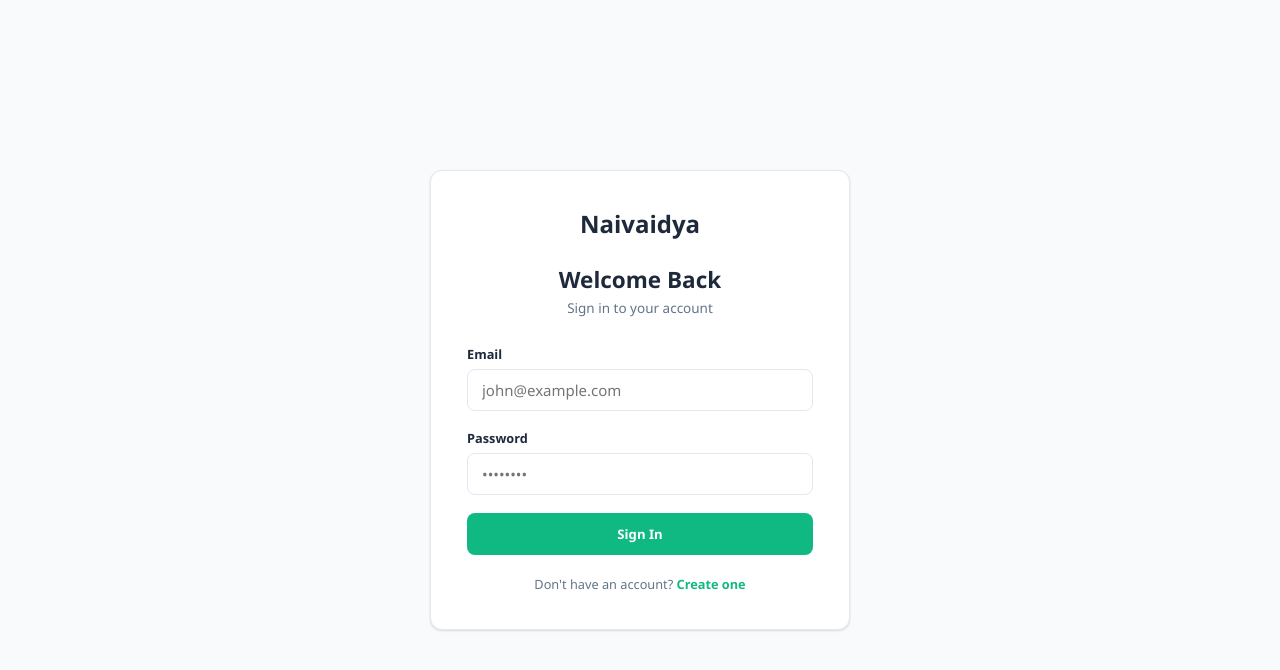
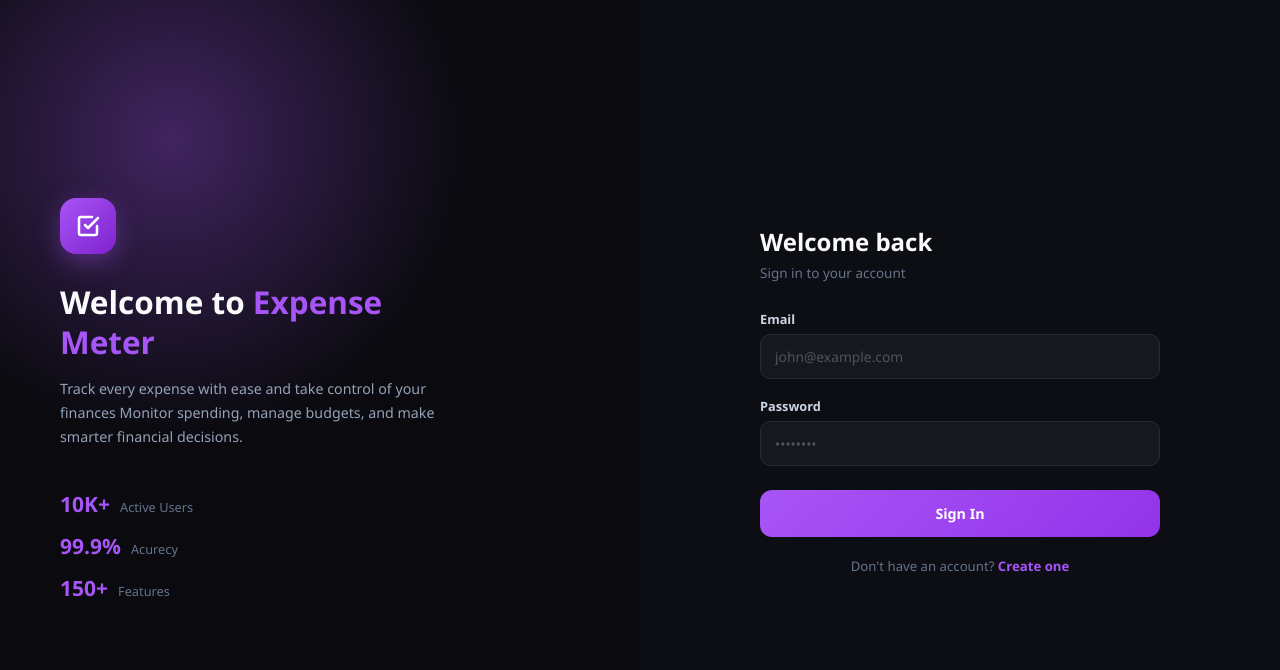
Before and after one commit to ramnathgknaivaidya/Expense-Meter, a React (Vite) app in the folder Frontend/: page /login in a window 1280 px wide. Shown: the top 670 px of the page. Built offline with nearby package versions, Linux system fonts and the light colour scheme.

Commit message:
Update login and register UI with styling improvements and backend dependencies

```diff
--- a/Frontend/src/App.jsx
+++ b/Frontend/src/App.jsx
@@ -11,6 +11,7 @@ import Budget from './pages/Budget';
 import Profile from './pages/Profile';
 import Login from './pages/Login';
 import Register from './pages/Register';
+import './index.css';
 
 function AppLayout() {
   const { user } = useAuth();
--- a/Frontend/src/index.css
+++ b/Frontend/src/index.css
@@ -312,3 +312,135 @@ tr:hover { background: rgba(0,0,0,0.01); }
   .filter-bar { flex-direction: column; }
   .filter-bar input, .filter-bar select { min-width: auto; width: 100%; }
 }
+
+/* ===== Dark Split Login Page ===== */
+.dl-page {
+  min-height: 100vh;
+  display: flex;
+  background: #0a0a0f;
+  font-family: var(--font);
+}
+
+.dl-left-panel {
+  flex: 1;
+  max-width: 640px;
+  position: relative;
+  display: flex;
+  align-items: center;
+  padding: 60px;
+  overflow: hidden;
+  background: #0a0a0f;
+}
+.dl-left-glow {
+  position: absolute;
+  top: -20%;
+  left: -20%;
+  width: 600px;
+  height: 600px;
+  background: radial-gradient(circle, rgba(168,85,247,0.35) 0%, transparent 70%);
+  pointer-events: none;
+}
+.dl-left-content { position: relative; z-index: 1; max-width: 420px; }
+.dl-logo {
+  width: 56px; height: 56px;
+  border-radius: 16px;
+  background: linear-gradient(135deg, #a855f7, #7e22ce);
+  display: flex; align-items: center; justify-content: center;
+  margin-bottom: 28px;
+  box-shadow: 0 8px 24px rgba(168,85,247,0.35);
+}
+.dl-brand-title {
+  color: #f8fafc;
+  font-size: 2.1rem;
+  font-weight: 800;
+  line-height: 1.25;
+  margin-bottom: 16px;
+}
+.dl-brand-title span { color: #a855f7; }
+.dl-brand-desc {
+  color: #94a3b8;
+  font-size: 0.95rem;
+  line-height: 1.7;
+  margin-bottom: 40px;
+}
+.dl-stats { display: flex; flex-direction: column; gap: 14px; }
+.dl-stat { display: flex; align-items: baseline; gap: 10px; }
+.dl-stat-value { color: #a855f7; font-size: 1.4rem; font-weight: 800; }
+.dl-stat-label { color: #64748b; font-size: 0.85rem; }
+
+.dl-right-panel {
+  flex: 1;
+  display: flex;
+  align-items: center;
+  justify-content: center;
+  background: #0d0d14;
+  padding: 40px;
+}
+.dl-form-wrap { width: 100%; max-width: 400px; }
+.dl-title { color: #f8fafc; font-size: 1.6rem; font-weight: 800; margin-bottom: 6px; }
+.dl-subtitle { color: #64748b; font-size: 0.9rem; margin-bottom: 28px; }
+
+.dl-error {
+  background: rgba(239,68,68,0.12);
+  color: #f87171;
+  padding: 10px 14px;
+  border-radius: 8px;
+  font-size: 0.85rem;
+  margin-bottom: 20px;
+  text-align: center;
+}
+
+.dl-form-group { margin-bottom: 18px; }
+.dl-form-group label {
+  display: block;
+  font-size: 0.85rem;
+  font-weight: 600;
+  color: #cbd5e1;
+  margin-bottom: 6px;
+}
+.dl-form-group input {
+  width: 100%;
+  padding: 12px 14px;
+  font-size: 0.92rem;
+  color: #f8fafc;
+  background: #17171f;
+  border: 1.5px solid #2a2a35;
+  border-radius: 10px;
+  transition: all 0.2s;
+}
+.dl-form-group input::placeholder { color: #52525b; }
+.dl-form-group input:focus {
+  outline: none;
+  border-color: #a855f7;
+  box-shadow: 0 0 0 3px rgba(168,85,247,0.18);
+}
+
+.dl-btn-primary {
+  width: 100%;
+  padding: 14px;
+  border: none;
+  border-radius: 12px;
+  background: linear-gradient(135deg, #a855f7, #9333ea);
+  color: #fff;
+  font-weight: 700;
+  font-size: 0.95rem;
+  cursor: pointer;
+  transition: all 0.2s;
+  margin-top: 6px;
+}
+.dl-btn-primary:hover { filter: brightness(1.1); transform: translateY(-1px); }
+.dl-btn-primary:disabled { opacity: 0.6; cursor: not-allowed; }
+
+.dl-footer {
+  text-align: center;
+  margin-top: 20px;
+  color: #64748b;
+  font-size: 0.88rem;
+}
+.dl-link { color: #a855f7; font-weight: 700; cursor: pointer; text-decoration: none; }
+.dl-link:hover { text-decoration: underline; }
+
+@media (max-width: 900px) {
+  .dl-left-panel { display: none; }
+  .dl-right-panel { padding: 24px; }
+}
--- a/Frontend/src/pages/Login.jsx
+++ b/Frontend/src/pages/Login.jsx
@@ -23,26 +23,76 @@ export default function Login() {
   };
 
   return (
-    <div className="auth-page">
-      <div className="auth-card">
-        <div className="card">
-          <div className="auth-brand"><h1>Naivaidya</h1></div>
-          <h2>Welcome Back</h2>
-          <p className="auth-subtitle">Sign in to your account</p>
-          {error && <div className="auth-error">{error}</div>}
+    <div className="dl-page">
+      {/* Left branding panel */}
+      <div className="dl-left-panel">
+        <div className="dl-left-glow" />
+        <div className="dl-left-content">
+          <div className="dl-logo">
+            <svg width="24" height="24" viewBox="0 0 24 24" fill="none" stroke="#fff" strokeWidth="2.5" strokeLinecap="round" strokeLinejoin="round">
+              <path d="M9 11l3 3L22 4" />
+              <path d="M21 12v7a2 2 0 01-2 2H5a2 2 0 01-2-2V5a2 2 0 012-2h11" />
+            </svg>
+          </div>
+          <h1 className="dl-brand-title">Welcome to <span>Expense Meter</span></h1>
+          <p className="dl-brand-desc">
+            Track every expense with ease and take control of your finances
+Monitor spending, manage budgets, and make smarter financial decisions.
+          </p>
+          <div className="dl-stats">
+            <div className="dl-stat">
+              <div className="dl-stat-value">10K+</div>
+              <div className="dl-stat-label">Active Users</div>
+            </div>
+            <div className="dl-stat">
+              <div className="dl-stat-value">99.9%</div>
+              <div className="dl-stat-label">Acurecy</div>
+            </div>
+            <div className="dl-stat">
+              <div className="dl-stat-value">150+</div>
+              <div className="dl-stat-label">Features</div>
+            </div>
+          </div>
+        </div>
+      </div>
+
+      {/* Right form panel */}
+      <div className="dl-right-panel">
+        <div className="dl-form-wrap">
+          <h2 className="dl-title">Welcome back</h2>
+          <p className="dl-subtitle">Sign in to your account</p>
+
+          {error && <div className="dl-error">{error}</div>}
+
           <form onSubmit={handleSubmit}>
-            <div className="form-group">
+            <div className="dl-form-group">
               <label>Email</label>
-              <input type="email" value={email} onChange={(e) => setEmail(e.target.value)} placeholder="john@example.com" required />
+              <input
+                type="email"
+                value={email}
+                onChange={(e) => setEmail(e.target.value)}
+                placeholder="john@example.com"
+                required
+              />
             </div>
-            <div className="form-group">
+            <div className="dl-form-group">
               <label>Password</label>
-              <input type="password" value={password} onChange={(e) => setPassword(e.target.value)} placeholder="••••••••" required />
+              <input
+                type="password"
+                value={password}
+                onChange={(e) => setPassword(e.target.value)}
+                placeholder="••••••••"
+                required
+              />
             </div>
-            <button className="btn btn-primary" type="submit" disabled={loading}>{loading ? 'Signing in...' : 'Sign In'}</button>
+
+            <button className="dl-btn-primary" type="submit" disabled={loading}>
+              {loading ? 'Signing in...' : 'Sign In'}
+            </button>
           </form>
-          <div className="auth-footer">
-            Don't have an account? <Link to="/register" className="auth-link">Create one</Link>
+
+          <div className="dl-footer">
+            Don't have an account? <Link to="/register" className="dl-link">Create one</Link>
           </div>
         </div>
       </div>
--- a/Frontend/src/pages/Register.jsx
+++ b/Frontend/src/pages/Register.jsx
@@ -26,31 +26,92 @@ export default function Register() {
   };
 
   return (
-    <div className="auth-page">
-      <div className="auth-card">
-        <div className="card">
-          <div className="auth-brand"><h1>Naivaidya</h1></div>
-          <h2>Create Account</h2>
-          <p className="auth-subtitle">Start tracking your finances</p>
-          {error && <div className="auth-error">{error}</div>}
-          {success && <div className="auth-error" style={{ background: 'var(--green-light)', color: 'var(--green)' }}>Account created! Redirecting...</div>}
+    <div className="dl-page">
+      {/* Left branding panel */}
+      <div className="dl-left-panel">
+        <div className="dl-left-glow" />
+        <div className="dl-left-content">
+          <div className="dl-logo">
+            <svg width="24" height="24" viewBox="0 0 24 24" fill="none" stroke="#fff" strokeWidth="2.5" strokeLinecap="round" strokeLinejoin="round">
+              <path d="M9 11l3 3L22 4" />
+              <path d="M21 12v7a2 2 0 01-2 2H5a2 2 0 01-2-2V5a2 2 0 012-2h11" />
+            </svg>
+          </div>
+         <h1 className="dl-brand-title">Welcome to <span>Expense Meter</span></h1>
+          <p className="dl-brand-desc">
+            Track every expense with ease and take control of your finances
+Monitor spending, manage budgets, and make smarter financial decisions.
+          </p>
+          <div className="dl-stats">
+            <div className="dl-stat">
+              <div className="dl-stat-value">10K+</div>
+              <div className="dl-stat-label">Active Users</div>
+            </div>
+            <div className="dl-stat">
+              <div className="dl-stat-value">99.9%</div>
+              <div className="dl-stat-label">Acurecy</div>
+            </div>
+            <div className="dl-stat">
+              <div className="dl-stat-value">150+</div>
+              <div className="dl-stat-label">Features</div>
+            </div>
+          </div>
+        </div>
+      </div>
+
+      {/* Right form panel */}
+      <div className="dl-right-panel">
+        <div className="dl-form-wrap">
+          <h2 className="dl-title">Create account</h2>
+          <p className="dl-subtitle">Start tracking your finances</p>
+
+          {error && <div className="dl-error">{error}</div>}
+          {success && (
+            <div className="dl-error" style={{ background: 'rgba(16,185,129,0.12)', color: '#10b981' }}>
+              Account created! Redirecting...
+            </div>
+          )}
+
           <form onSubmit={handleSubmit}>
-            <div className="form-group">
+            <div className="dl-form-group">
               <label>Full Name</label>
-              <input type="text" value={name} onChange={(e) => setName(e.target.value)} placeholder="John Doe" required />
+              <input
+                type="text"
+                value={name}
+                onChange={(e) => setName(e.target.value)}
+                placeholder="John Doe"
+                required
+              />
             </div>
-            <div className="form-group">
+            <div className="dl-form-group">
               <label>Email</label>
-              <input type="email" value={email} onChange={(e) => setEmail(e.target.value)} placeholder="john@example.com" required />
+              <input
+                type="email"
+                value={email}
+                onChange={(e) => setEmail(e.target.value)}
+                placeholder="john@example.com"
+                required
+              />
             </div>
-            <div className="form-group">
+            <div className="dl-form-group">
               <label>Password</label>
-              <input type="password" value={password} onChange={(e) => setPassword(e.target.value)} placeholder="At least 6 characters" minLength={6} required />
+              <input
+                type="password"
+                value={password}
+                onChange={(e) => setPassword(e.target.value)}
+                placeholder="At least 6 characters"
+                minLength={6}
+                required
+              />
             </div>
-            <button className="btn btn-primary" type="submit" disabled={loading}>{loading ? 'Creating account...' : 'Create Account'}</button>
+
+            <button className="dl-btn-primary" type="submit" disabled={loading}>
+              {loading ? 'Creating account...' : 'Create Account'}
+            </button>
           </form>
-          <div className="auth-footer">
-            Already have an account? <Link to="/login" className="auth-link">Sign in</Link>
+
+          <div className="dl-footer">
+            Already have an account? <Link to="/login" className="dl-link">Sign in</Link>
           </div>
         </div>
       </div>
```
Also changed, not shown: Frontend/index.html (+1 -1 lines), 2 other files (tests, documents, lock files or other folders).
